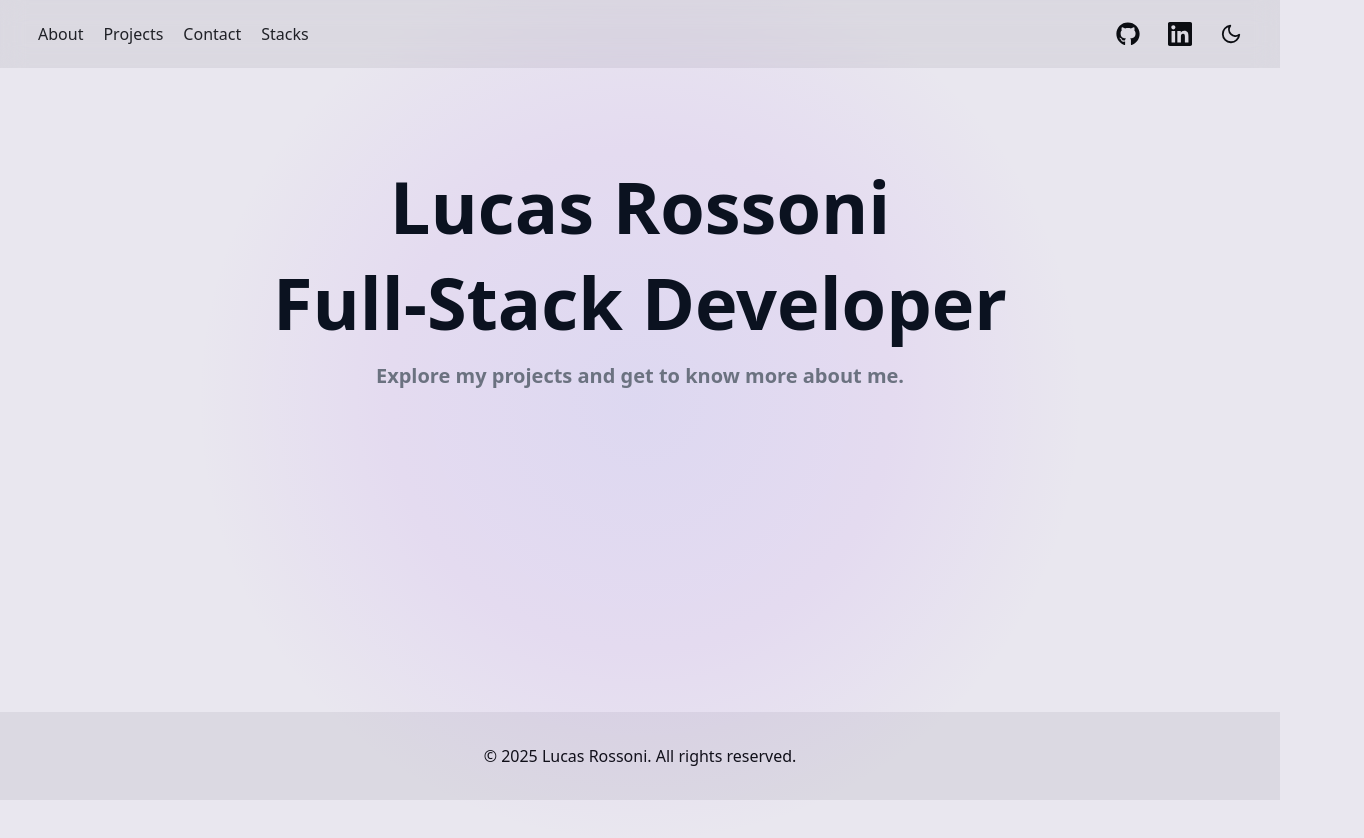
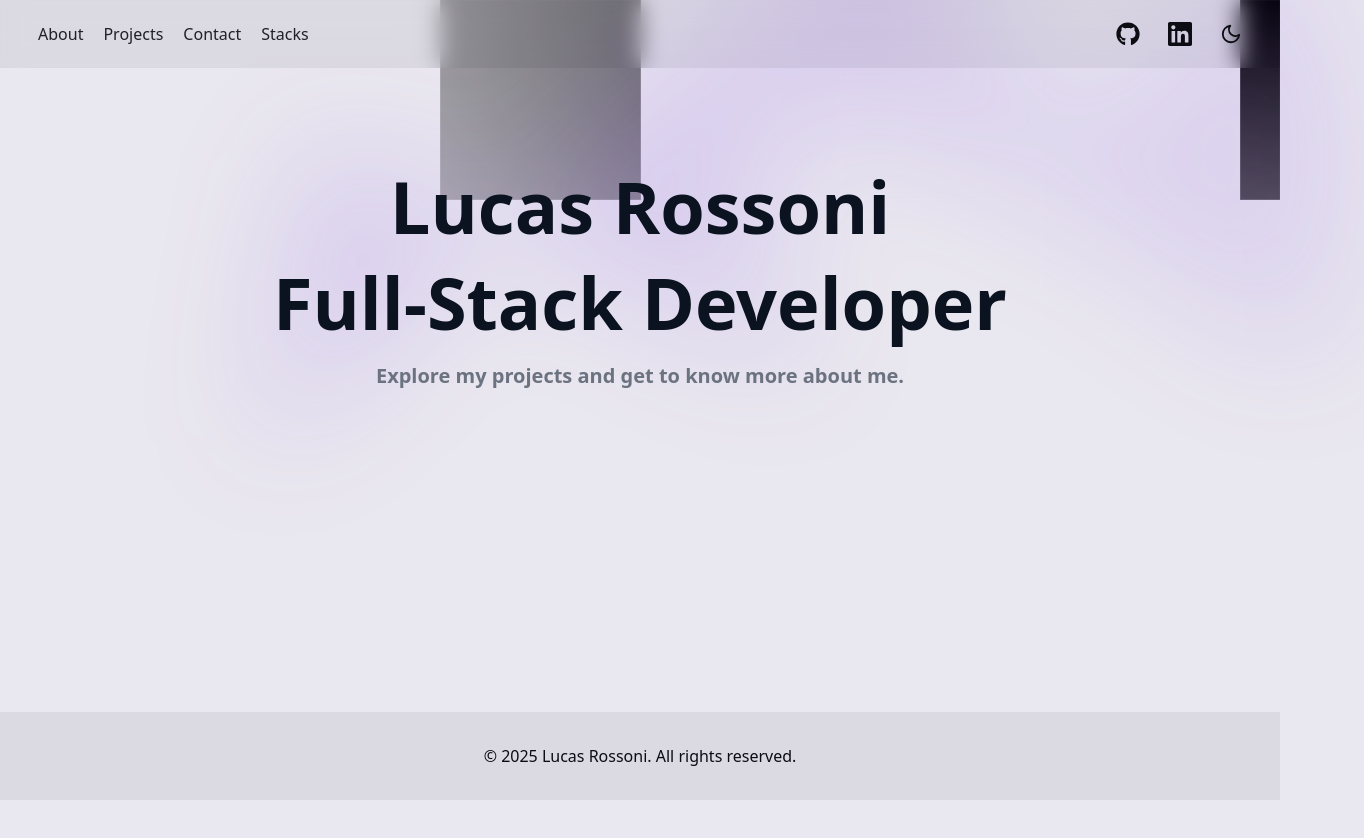
Before and after one commit to PxS00/portfolio, a React (Vite) app: page / in a window 1280 px wide. Shown: the top 838 px of the page, 1364 px wide, since content can reach past the window. After the commit the page ends 800 px from the top, so only its background shows below. Built offline with nearby package versions, Linux system fonts and the light colour scheme.

Commit message:
feat: add GridPattern and ShadowEffect components for enhanced visual design

```diff
--- a/src/App.tsx
+++ b/src/App.tsx
@@ -4,7 +4,7 @@ import Navbar from './components/Navbar/Navbar'
 
 export default function App() {
   return (
-    <div className="relative flex min-h-screen flex-col bg-(--bg-color)">
+    <div className="relative flex min-h-screen flex-col bg-transparent">
       <Navbar />
       <main className="w-full flex-1">
         <Outlet />
--- /dev/null
+++ b/src/components/GridPattern/GridPattern.tsx
@@ -0,0 +1,20 @@
+import { useId } from 'react'
+
+export default function GridPattern() {
+  return (
+    <svg
+      aria-hidden="true"
+      className="absolute inset-0 -z-10 size-full [mask-image:radial-gradient(100%_100%_at_top_right,white,transparent)] stroke-white/10"
+    >
+      <defs>
+        <pattern x="50%" y={-1} id="a" width={200} height={200} patternUnits="userSpaceOnUse">
+          <path d="M.5 200V.5H200" fill="none" />
+        </pattern>
+      </defs>
+      <svg x="50%" y={-1} className="fill-fg/5 overflow-visible">
+        <path d="M-200 0H1v201h-201zm800 0h201v201H600zM-400 600h201v201h-201zm600 200h201v201H200z" />
+      </svg>
+      <rect fill="url(#a)" width="100%" height="100%" />
+    </svg>
+  )
+}
--- /dev/null
+++ b/src/components/ShadowEffect/ShadowEffect.tsx
@@ -0,0 +1,19 @@
+export default function ShadowEffect() {
+  return (
+    <div
+      aria-hidden="true"
+      className="absolute top-10 left-[calc(50%-4rem)] -z-10 transform-gpu blur-3xl sm:left-[calc(50%-18rem)] lg:top-[calc(50%-30rem)] lg:left-48 xl:left-[calc(50%-24rem)]"
+    >
+      <div
+        className="aspect-1108/632 w-[69.25rem]"
+        style={{
+          background:
+            'linear-gradient(90deg, rgba(var(--accent-rgb), 0.20), rgba(var(--accent-rgb), 0.12))',
+          clipPath:
+            'polygon(73.6% 51.7%, 91.7% 11.8%, 100% 46.4%, 97.4% 82.2%, 92.5% 84.9%, 75.7% 64%, 55.3% 47.5%, 46.5% 49.4%, 45% 62.9%, 50.3% 87.2%, 21.3% 64.1%, 0.1% 100%, 5.4% 51.1%, 21.4% 63.9%, 58.9% 0.2%, 73.6% 51.7%)',
+          opacity: 0.9,
+        }}
+      />
+    </div>
+  )
+}
--- a/src/index.css
+++ b/src/index.css
@@ -5,9 +5,11 @@
 :root {
   /* darker "light" theme with visible glow */
   --bg-color: #e9e7ef; /* slightly desaturated purple-tinted light */
+  /* single accent color (rgb) used by decorative gradients */
+  --accent-rgb: 124, 58, 237;
   --grid-color: rgba(0, 0, 0, 0.05);
-  --glow-start: rgba(120, 90, 255, 0.14);
-  --glow-mid: rgba(180, 100, 255, 0.12);
+  --glow-start: rgba(var(--accent-rgb), 0.14);
+  --glow-mid: rgba(var(--accent-rgb), 0.12);
   /* logo accent color (adjustable) */
   --logo-color: rgba(88, 22, 202, 0.993); /* default purple for logo */
   --overlay-opacity: 0.75;
@@ -19,15 +21,15 @@
   --nav-text: #0b0d12;
   --nav-text-hover: #000000;
   /* stronger purple oval on hover */
-  --nav-hover-bg: rgba(94, 24, 216, 0.28);
+  --nav-hover-bg: rgba(var(--accent-rgb), 0.28);
 }
 
 html.dark {
   /* stronger dark theme glow */
   --bg-color: #0a0a0a; /* dark background */
   --grid-color: rgba(255, 255, 255, 0.06);
-  --glow-start: rgba(80, 60, 200, 0.35);
-  --glow-mid: rgba(140, 80, 255, 0.32);
+  --glow-start: rgba(var(--accent-rgb), 0.35);
+  --glow-mid: rgba(var(--accent-rgb), 0.32);
   --overlay-opacity: 0.5;
   --text-color: #f3f4f6;
   --title-color: #f3f4f6;
@@ -35,7 +37,7 @@ html.dark {
   --nav-bg: rgba(0, 0, 0, 0.2);
   --nav-text: #f3f4f6;
   --nav-text-hover: #ffffff;
-  --nav-hover-bg: rgba(140, 80, 255, 0.22);
+  --nav-hover-bg: rgba(var(--accent-rgb), 0.22);
 }
 
 body {
@@ -71,17 +73,8 @@ body::before {
 
 /* center glow */
 body::after {
-  content: '';
-  position: absolute;
-  left: 50%;
-  top: 50%;
-  transform: translate(-50%, -50%);
-  width: 70vw;
-  height: 70vw;
-  z-index: 0;
-  pointer-events: none;
-  background: radial-gradient(circle, var(--glow-start) 0%, var(--glow-mid) 40%, transparent 70%);
-  opacity: var(--overlay-opacity);
+  /* removed central purple smoke; keep pseudo-element disabled */
+  display: none;
 }
 
 /* Scoped utilities for nav/footer text using the CSS variables.
--- a/src/routes/Home/index.tsx
+++ b/src/routes/Home/index.tsx
@@ -1,6 +1,11 @@
+import GridPattern from '../../components/GridPattern/GridPattern'
+import ShadowEffect from '../../components/ShadowEffect/ShadowEffect'
+
 export default function Home() {
   return (
     <section className="relative z-30 flex min-h-[75vh] flex-col items-center justify-center py-24 text-center">
+      <GridPattern />
+      <ShadowEffect />
       <h1 className="mb-6 text-6xl font-extrabold text-(--title-color) md:text-7xl">
         Lucas Rossoni
       </h1>
```
